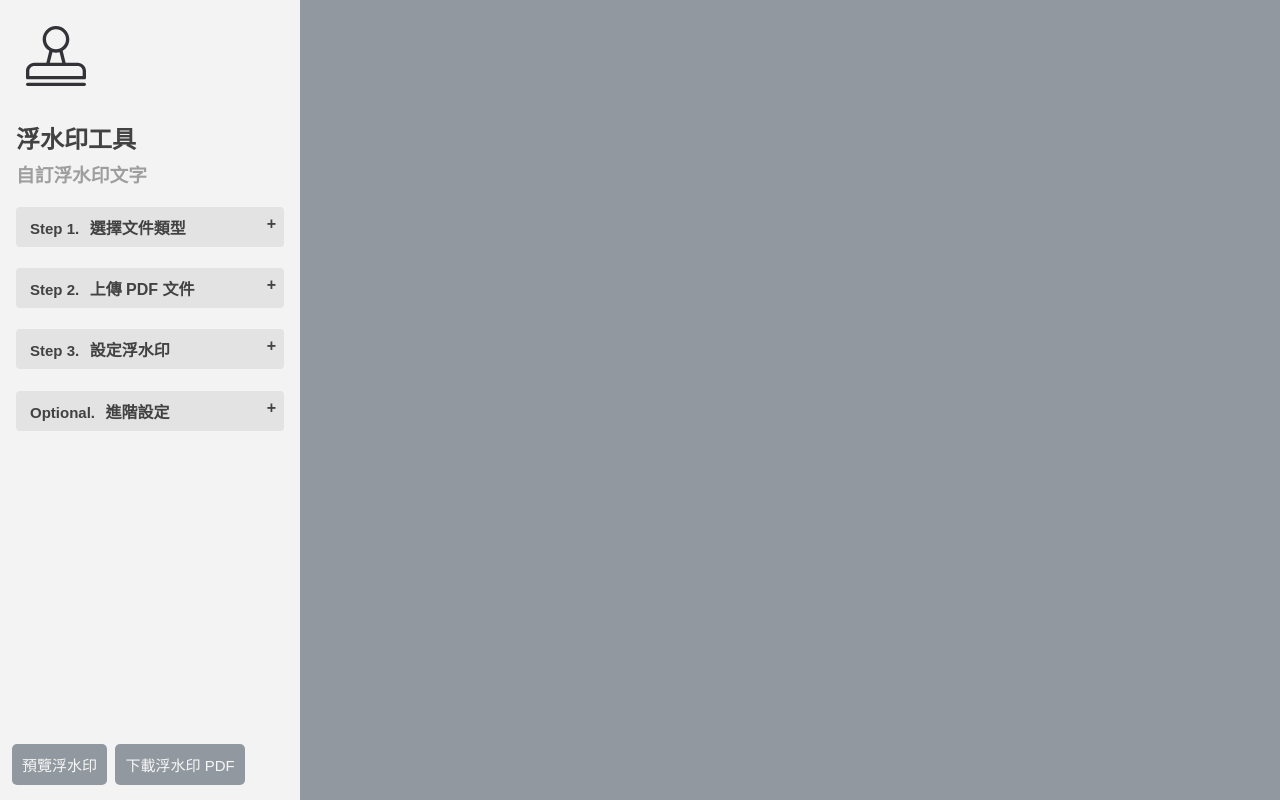
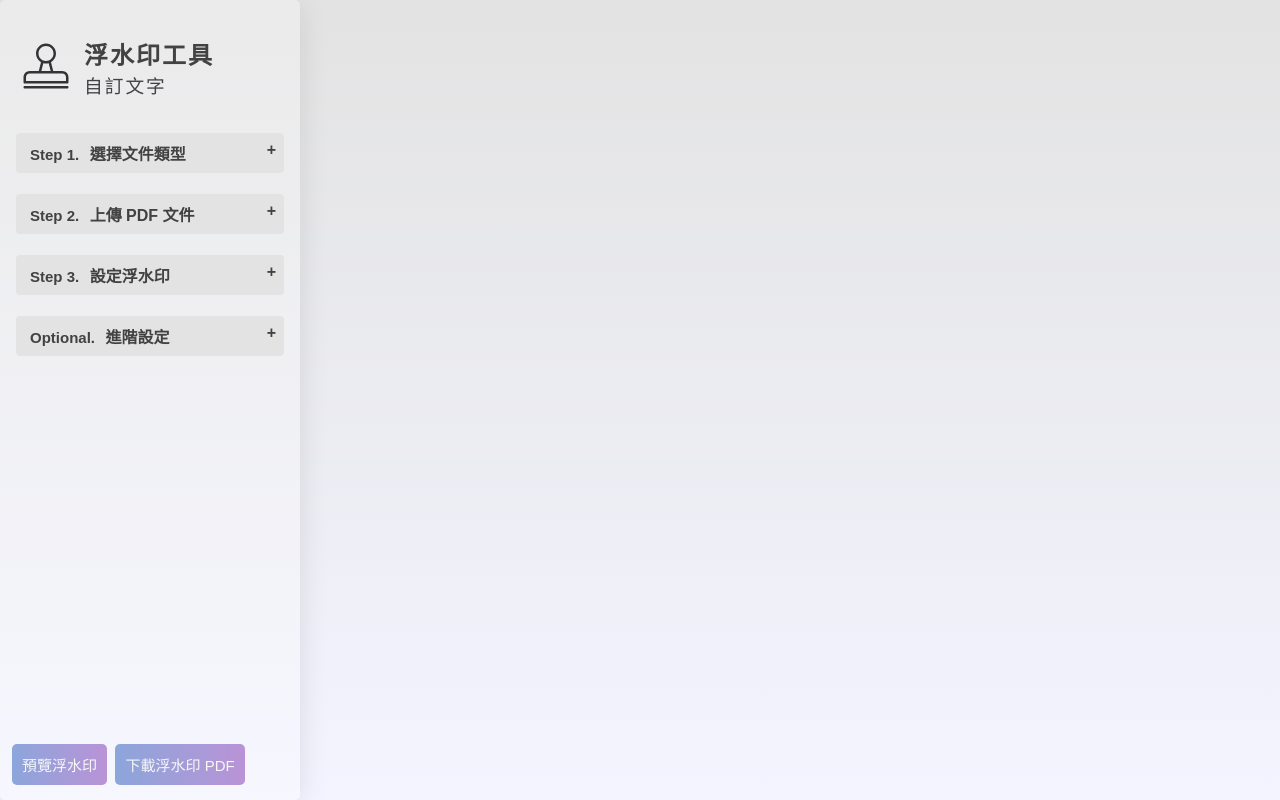
Before and after one commit to weiyenchang/PDFtools, a plain HTML site: page EditWatermark.html in a window 1280 px wide. Drawn offline with Linux system fonts and the light colour scheme.

Commit message:
Update EditWatermark.html

```diff
--- a/EditWatermark.html
+++ b/EditWatermark.html
@@ -17,8 +17,13 @@
       display: flex;
       height: 100vh;
       overflow: hidden;
-      background-color: #91989F;
+      background-color: white;
       color:#424242;
+      /*background: hsla(233, 100%, 90%, 1);*/
+      background: linear-gradient(90deg, rgb(243, 244, 255)0%, hsla(0, 0%, 89%, 1) 100%);
+      background: -moz-linear-gradient(90deg, rgb(243, 244, 255) 0%, hsla(0, 0%, 89%, 1) 100%);
+      background: -webkit-linear-gradient(90deg, rgb(243, 244, 255) 0%, hsla(0, 0%, 89%, 1) 100%);
+      filter: progid: DXImageTransform.Microsoft.gradient( startColorstr="#CAD0FF", endColorstr="#E3E3E3", GradientType=1 );
     }
     #settings {
       position: fixed;
@@ -28,6 +33,11 @@
       padding: 1em;
       background: #f3f3f3ff;
       overflow-y: auto;
+      /* From https://css.glass */
+      background: rgba(255, 255, 255, 0.28);
+      border-radius: 5px;
+      box-shadow: 0 4px 30px rgba(0, 0, 0, 0.1);
+
     }
     #preview-container {
       margin-left: 300px;
@@ -133,9 +143,16 @@
       transition-duration: 0.4s;
       font-weight: 500;
       border:none;
+      background: #B993D6;  /* fallback for old browsers */
+      background: -webkit-linear-gradient(to right, #8CA6DB, #B993D6);  /* Chrome 10-25, Safari 5.1-6 */
+      background: linear-gradient(to right, #8CA6DB, #B993D6); /* W3C, IE 10+/ Edge, Firefox 16+, Chrome 26+, Opera 12+, Safari 7+ */
+
     }
     button:hover {
-     background-color: #005CAF;
+     background: #B993D6;  /* fallback for old browsers */
+    background: -webkit-linear-gradient(to left, #8CA6DB, #B993D6);  /* Chrome 10-25, Safari 5.1-6 */
+    background: linear-gradient(to left, #8CA6DB, #B993D6); /* W3C, IE 10+/ Edge, Firefox 16+, Chrome 26+, Opera 12+, Safari 7+ */
+
     }
     textarea {
       padding: 5px 20px 30px;
@@ -157,6 +174,7 @@
     h5{
       font-size: 1em;
       margin-bottom: 10px;
+      letter-spacing: 3px;
     }
     a:link {
       text-decoration: none;
@@ -186,11 +204,12 @@
     }
     h3{
       margin-top:0px;
-      margin-bottom: 20px;
-      color:#9e9e9e;
+      font-weight: 300;
+      letter-spacing: 2px;
     }
     h2{
-      margin-bottom: 5px;
+      margin-bottom: 0px;
+      letter-spacing: 2px;
     }
     .result-btn-set{
       position: fixed;
@@ -205,12 +224,16 @@
 <body>
   <div id="settings">
     <?xml version="1.0" encoding="utf-8"?>
+    <div style="display: flex; align-items: center;">
     <!-- License: CC Attribution. Made by zwicon: https://www.zwicon.com/ -->
-    <svg fill="#323237" width="80px" height="80px" viewBox="0 0 24 24" xmlns="http://www.w3.org/2000/svg">
+    <svg fill="#323237" width="60px" height="60px" viewBox="0 0 24 24" xmlns="http://www.w3.org/2000/svg">
       <path d="M10.1403882,14 L13.8596118,14 L13.07321,10.8543926 C12.7316796,10.9492838 12.3717625,11 12,11 C11.6282375,11 11.2683204,10.9492838 10.92679,10.8543926 L10.1403882,14 Z M9.1096118,14 L9.99423004,10.461527 C8.80180997,9.7690907 8,8.47818173 8,7 C8,4.790861 9.790861,3 12,3 C14.209139,3 16,4.790861 16,7 C16,8.47818173 15.19819,9.7690907 14.00577,10.461527 L14.8903882,14 L18.5,14 C19.8807119,14 21,15.1192881 21,16.5 L21,18.5 C21,18.7761424 20.7761424,19 20.5,19 L3.5,19 C3.22385763,19 3,18.7761424 3,18.5 L3,16.5 C3,15.1192881 4.11928813,14 5.5,14 L9.1096118,14 Z M12,10 C13.6568542,10 15,8.65685425 15,7 C15,5.34314575 13.6568542,4 12,4 C10.3431458,4 9,5.34314575 9,7 C9,8.65685425 10.3431458,10 12,10 Z M20,18 L20,16.5 C20,15.6715729 19.3284271,15 18.5,15 L5.5,15 C4.67157288,15 4,15.6715729 4,16.5 L4,18 L20,18 Z M3.5,21 C3.22385763,21 3,20.7761424 3,20.5 C3,20.2238576 3.22385763,20 3.5,20 L20.5,20 C20.7761424,20 21,20.2238576 21,20.5 C21,20.7761424 20.7761424,21 20.5,21 L3.5,21 Z"/>
     </svg>
+    <div style="display:flex; flex-direction: column; padding-left: 8px;">
     <h2>浮水印工具</h2>
-    <h3>自訂浮水印文字</h3>
+    <h3>自訂文字</h3>
+    </div>
+    </div>
 
     <h4 class="collapsible"><span class="step">Step 1.</span> 選擇文件類型</h4>
     <div class="content">
```
